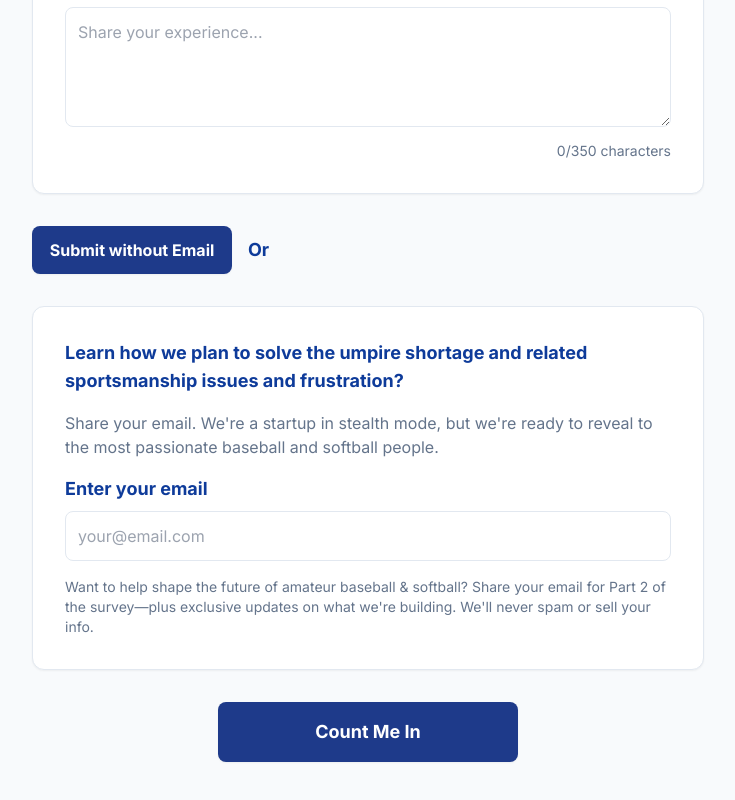
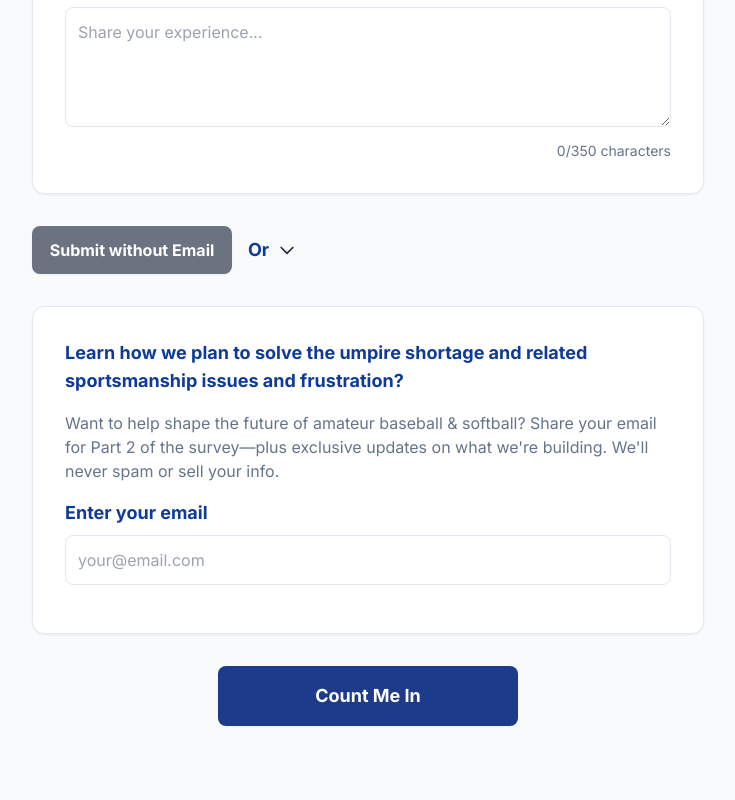
Before and after one commit to robreganSF/youth-survey, a React (Vite) app: page / in a window 1280 px wide. Shown: the part 922-1722 px from the top of the page, without its empty margins (272-1007 px from the left). After the commit the page ends 1696 px from the top, so only its background shows below. Built offline with nearby package versions, Linux system fonts and the light colour scheme.

Commit message:
arrow down

```diff
--- a/components/SurveyForm.tsx
+++ b/components/SurveyForm.tsx
@@ -164,11 +164,27 @@ function SurveyForm() {
           <div className="flex items-center gap-4">
             <button
               type="submit"
-              className="w-[200px] bg-primary text-primary-foreground py-3 px-4 rounded-lg text-base font-bold hover:bg-secondary transition-all duration-300 shadow-sm hover:shadow-md transform hover:-translate-y-0.5"
+              className="w-[200px] bg-gray-500 text-white py-3 px-4 rounded-lg text-base font-bold hover:bg-gray-600 transition-all duration-300 shadow-sm hover:shadow-md transform hover:-translate-y-0.5"
             >
               Submit without Email
             </button>
-            <span className="text-lg font-bold text-foreground">Or</span>
+            <div className="flex items-center gap-2">
+              <span className="text-lg font-bold text-foreground">Or</span>
+              <svg
+                className="w-5 h-5 text-primary"
+                fill="none"
+                stroke="currentColor"
+                viewBox="0 0 24 24"
+                xmlns="http://www.w3.org/2000/svg"
+              >
+                <path
+                  strokeLinecap="round"
+                  strokeLinejoin="round"
+                  strokeWidth={2}
+                  d="M19 9l-7 7-7-7"
+                />
+              </svg>
+            </div>
           </div>
 
           {/* Email Section - Full Width */}
@@ -177,7 +193,7 @@ function SurveyForm() {
               Learn how we plan to solve the umpire shortage and related sportsmanship issues and frustration?
             </label>
             <p className="text-base text-muted-foreground mb-4">
-              Share your email. We're a startup in stealth mode, but we're ready to reveal to the most passionate baseball and softball people.
+              Want to help shape the future of amateur baseball & softball? Share your email for Part 2 of the survey—plus exclusive updates on what we're building. We'll never spam or sell your info.
             </p>
             <div className="mb-4">
               <p className="text-lg font-bold text-foreground mb-2">Enter your email</p>
@@ -190,9 +206,6 @@ function SurveyForm() {
                 placeholder="your@email.com"
               />
             </div>
-            <p className="text-sm text-muted-foreground">
-              Want to help shape the future of amateur baseball & softball? Share your email for Part 2 of the survey—plus exclusive updates on what we're building. We'll never spam or sell your info.
-            </p>
           </div>
 
           <button
```
